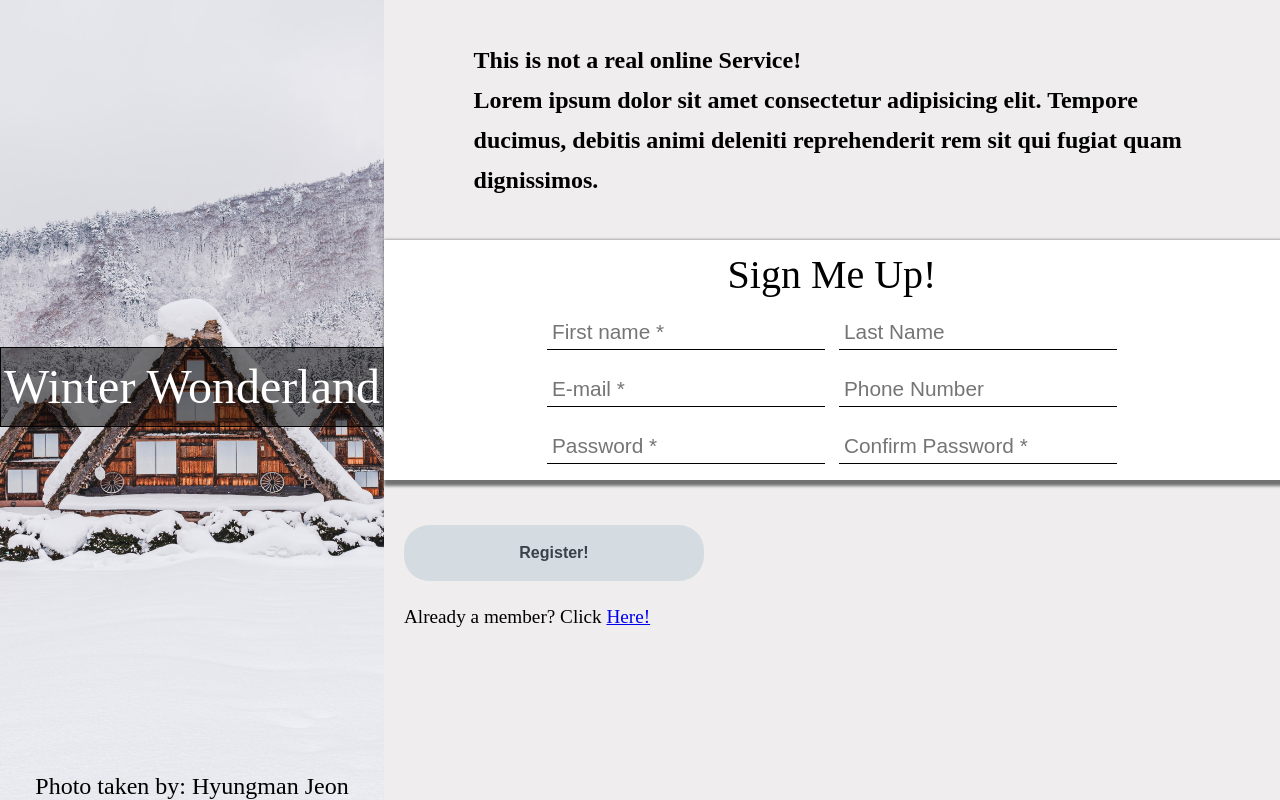
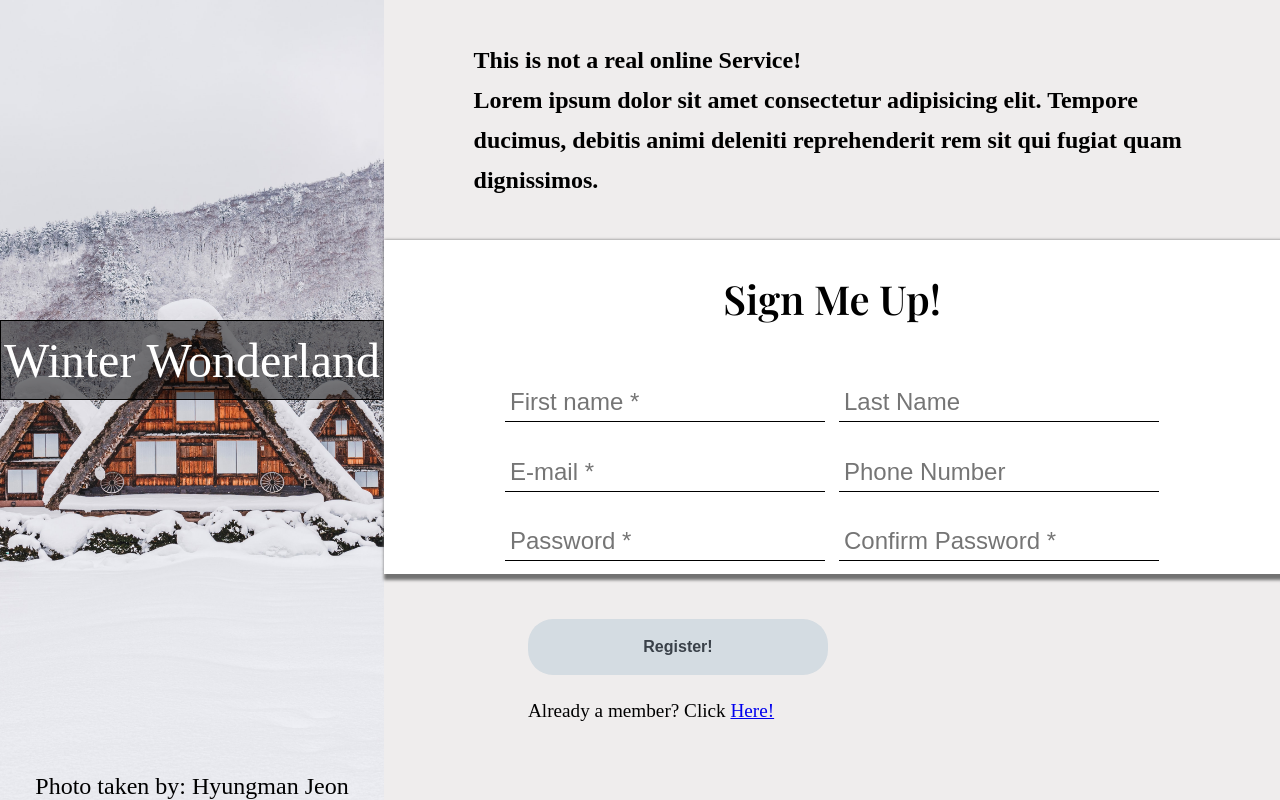
Before and after one commit to AlexSaxena/sign-up-form, a plain HTML site: page index.html in a window 1280 px wide. Drawn offline with nearby package versions, Linux system fonts and the light colour scheme.

Commit message:
Adds custom google font Updates gap & padding

```diff
--- a/styles.css
+++ b/styles.css
@@ -1,3 +1,4 @@
+@import url("https://fonts.googleapis.com/css2?family=Anton&family=Playfair+Display:wght@600&display=swap");
 *,
 *:before,
 *:after {
@@ -23,7 +24,7 @@ aside {
   width: 100%;
   color: white;
   border: solid black 0.5px;
-  margin-top: auto;
+  margin-top: 20rem;
   display: flex;
   justify-content: center;
   align-items: center;
@@ -57,23 +58,24 @@ h1 {
   line-height: 2.5rem;
 }
 #form-intro {
+  font-family: "Playfair Display", serif;
   font-size: 2.5rem;
+  padding: 2rem;
 }
 .form-container {
   min-height: 30vh;
   max-height: 60vh;
-  width: 70vw;
   background-color: white;
   box-shadow: 3px 3px 3px 3px rgb(114, 114, 114);
 }
 .sign-up {
   display: flex;
-  flex-wrap: wrap;
-  height: 100%;
+  flex-wrap: nowrap;
   flex-direction: column;
   align-items: center;
   justify-content: center;
-  gap: 5%;
+  gap: 1.3em;
+  padding-bottom: 0.5em;
 }
 input[type="text"],
 input[type="tel"],
@@ -82,7 +84,7 @@ input[type="password"] {
   padding: 5px;
   border: 0;
   border-bottom: solid black 1px;
-  font-size: 1.3em;
+  font-size: 1.5em;
 }
 input[type="text"]:hover,
 input[type="tel"]:hover,
@@ -117,7 +119,7 @@ input:active {
   line-height: 2;
   font-size: 16px;
   width: 300px;
-  margin-left: 20px;
+  margin-left: 9rem;
 }
 #btn-sign-up:hover {
   transition: all 0.1s ease;
@@ -125,5 +127,5 @@ input:active {
 }
 #span-member {
   font-size: 1.2rem;
-  margin-left: 20px;
+  margin-left: 9rem;
 }
```
